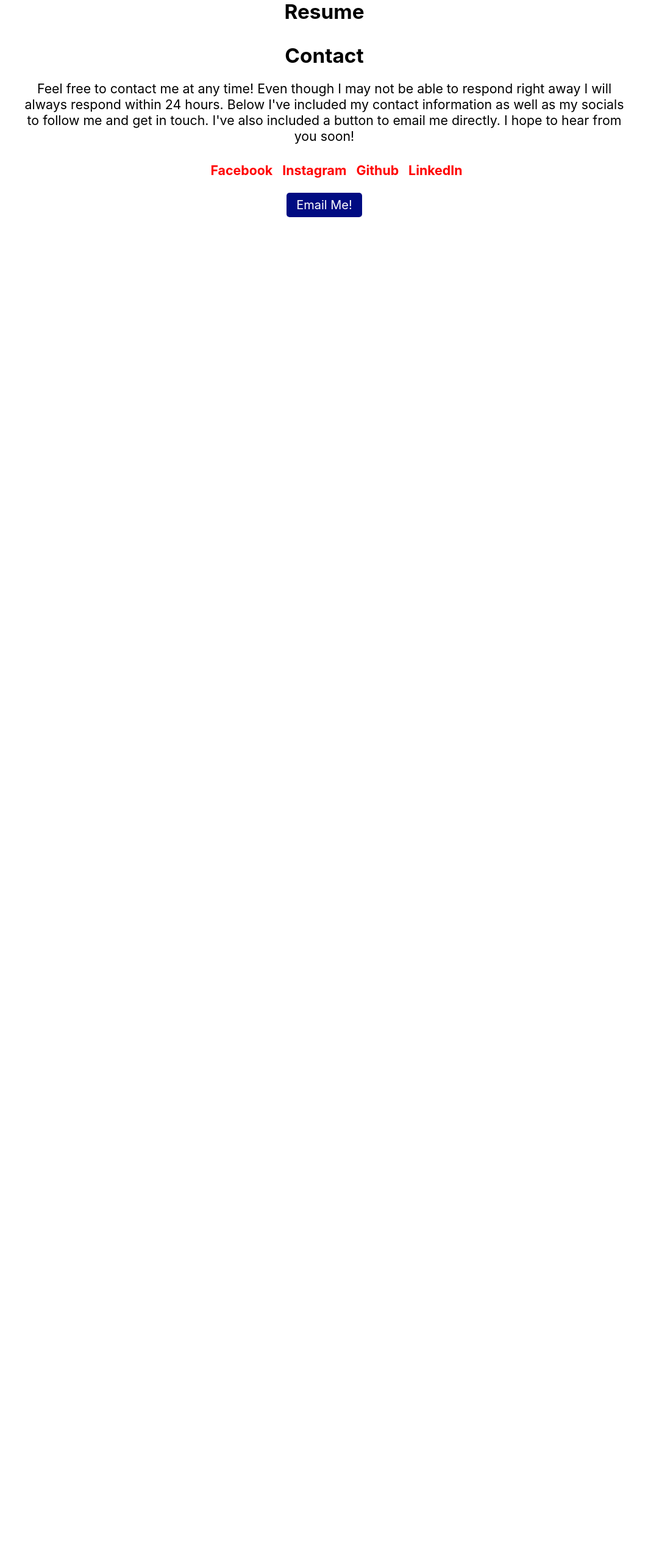
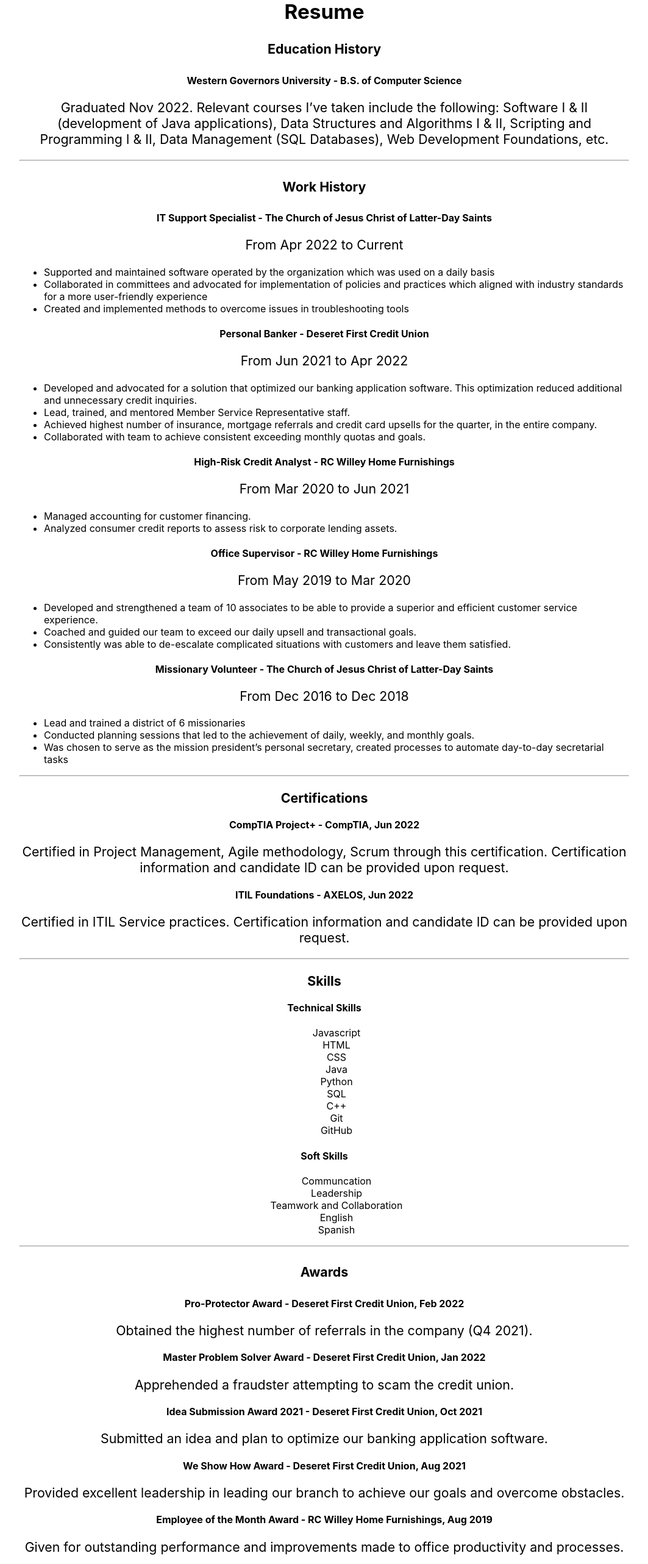
Before and after one commit to hewitson-j/react-jh-website, a React (Create React App) app: page / in a window 1280 px wide. Shown: the part 1200-3764 px from the top of the page at 61% size, without its empty margins (108-1171 px from the left). Before the commit the page ends 1588 px from the top, so only its background shows below. Built offline with nearby package versions, Linux system fonts and the light colour scheme.

Commit message:
Added resume module.

```diff
--- a/src/App.css
+++ b/src/App.css
@@ -20,11 +20,11 @@
   margin: auto;
 }
 
-.site-content h3 {
+.site-content .content-header {
   font-size: 30pt;
 }
 
-.site-content h4 {
+.site-content .content-subheader {
   font-size: 25pt;
   margin: 2rem auto 1rem auto;
 }
--- a/src/App.js
+++ b/src/App.js
@@ -1,6 +1,7 @@
 import "./App.css";
 import Navbar from "./components/Navbar";
 import ContactCard from "./components/ContactCard";
+import Resume from "./components/Resume";
 
 function App() {
   return (
@@ -11,7 +12,7 @@
       </div>
       <Navbar />
       <div className="site-content">
-        <h3>Welcome!</h3>
+        <h3 className="content-header">Welcome!</h3>
         <p>
           My name is Jacob Hewitson. I am a Software Engineer with a B.S. of
           Computer Science. I'm really excited to work with you and provide
@@ -23,7 +24,7 @@
         </button>
       </div>
       <div className="site-content" id="about-me">
-        <h4>Meet Jacob!</h4>
+        <h4 className="content-subheader">Meet Jacob!</h4>
         <img
           id="profile-photo"
           src={process.env.PUBLIC_URL + "/ProfilePhoto.jpg"}
@@ -32,7 +33,7 @@
         <p></p>
       </div>
       <div className="site-content" id="projects">
-        <h4>Projects</h4>
+        <h4 className="content-subheader">Projects</h4>
         <p>
           Here's some of the projects I've done. All of this information can be
           found in my Github which I'll link below:
@@ -42,10 +43,11 @@
         </a>
       </div>
       <div className="site-content" id="resume">
-        <h4>Resume</h4>
+        <h4 className="content-subheader">Resume</h4>
+        <Resume />
       </div>
       <div className="site-content" id="contact">
-        <h4>Contact</h4>
+        <h4 className="content-subheader">Contact</h4>
         <ContactCard />
       </div>
     </div>
--- /dev/null
+++ b/src/components/Resume.css
@@ -0,0 +1,13 @@
+.resume-section-headers {
+    font-size: 16pt;
+}
+
+.task-summaries {
+    /* display: block !important; */
+    text-align: left;
+}
+
+.skills-item {
+    list-style: none;
+    text-align: center;
+}
--- /dev/null
+++ b/src/components/Resume.js
@@ -0,0 +1,191 @@
+import "./Resume.css";
+
+function Resume() {
+  return (
+    <>
+      <div className="education">
+        <h4 className="resume-section-headers">Education History</h4>
+        <h4>Western Governors University - B.S. of Computer Science</h4>
+        <p>
+          Graduated Nov 2022. Relevant courses I’ve taken include the following:
+          Software I & II (development of Java applications), Data Structures
+          and Algorithms I & II, Scripting and Programming I & II, Data
+          Management (SQL Databases), Web Development Foundations, etc.
+        </p>
+      </div>
+      <hr></hr>
+      <div className="work-history">
+        <h4 className="resume-section-headers">Work History</h4>
+        <h4>
+          IT Support Specialist - The Church of Jesus Christ of Latter-Day
+          Saints
+        </h4>
+        <p>From Apr 2022 to Current</p>
+        <ul>
+          <li className="task-summaries">
+            Supported and maintained software operated by the organization which
+            was used on a daily basis
+          </li>
+          <li className="task-summaries">
+            Collaborated in committees and advocated for implementation of
+            policies and practices which aligned with industry standards for a
+            more user-friendly experience
+          </li>
+          <li className="task-summaries">
+            Created and implemented methods to overcome issues in
+            troubleshooting tools
+          </li>
+        </ul>
+
+        <h4>Personal Banker - Deseret First Credit Union</h4>
+        <p>From Jun 2021 to Apr 2022</p>
+        <ul>
+          <li className="task-summaries">
+            Developed and advocated for a solution that optimized our banking
+            application software. This optimization reduced additional and
+            unnecessary credit inquiries.
+          </li>
+          <li className="task-summaries">
+            Lead, trained, and mentored Member Service Representative staff.
+          </li>
+          <li className="task-summaries">
+            Achieved highest number of insurance, mortgage referrals and credit
+            card upsells for the quarter, in the entire company.
+          </li>
+          <li className="task-summaries">
+            Collaborated with team to achieve consistent exceeding monthly
+            quotas and goals.
+          </li>
+        </ul>
+
+        <h4>High-Risk Credit Analyst - RC Willey Home Furnishings</h4>
+        <p>From Mar 2020 to Jun 2021</p>
+        <ul>
+          <li className="task-summaries">
+            Managed accounting for customer financing.
+          </li>
+          <li className="task-summaries">
+            Analyzed consumer credit reports to assess risk to corporate lending
+            assets.
+          </li>
+        </ul>
+
+        <h4>Office Supervisor - RC Willey Home Furnishings</h4>
+        <p>From May 2019 to Mar 2020</p>
+        <ul>
+          <li className="task-summaries">
+            Developed and strengthened a team of 10 associates to be able to
+            provide a superior and efficient customer service experience.
+          </li>
+          <li className="task-summaries">
+            Coached and guided our team to exceed our daily upsell and
+            transactional goals.
+          </li>
+          <li className="task-summaries">
+            Consistently was able to de-escalate complicated situations with
+            customers and leave them satisfied.
+          </li>
+        </ul>
+
+        <h4>
+          Missionary Volunteer - The Church of Jesus Christ of Latter-Day Saints
+        </h4>
+        <p>From Dec 2016 to Dec 2018</p>
+        <ul>
+          <li className="task-summaries">
+            Lead and trained a district of 6 missionaries
+          </li>
+          <li className="task-summaries">
+            Conducted planning sessions that led to the achievement of daily,
+            weekly, and monthly goals.
+          </li>
+          <li className="task-summaries">
+            Was chosen to serve as the mission president’s personal secretary,
+            created processes to automate day-to-day secretarial tasks
+          </li>
+        </ul>
+      </div>
+      <hr></hr>
+      <div class="certifications">
+        <h3 className="resume-section-headers">Certifications</h3>
+
+        <h4>CompTIA Project+ - CompTIA, Jun 2022</h4>
+        <p>
+          Certified in Project Management, Agile methodology, Scrum through this
+          certification. Certification information and candidate ID can be
+          provided upon request.
+        </p>
+
+        <h4>ITIL Foundations - AXELOS, Jun 2022</h4>
+        <p>
+          Certified in ITIL Service practices. Certification information and
+          candidate ID can be provided upon request.
+        </p>
+      </div>
+      <hr></hr>
+      <div className="skills">
+        <h3 className="resume-section-headers">Skills</h3>
+
+        <h4>Technical Skills</h4>
+        <ul>
+          <li className="skills-item">Javascript</li>
+          <li className="skills-item">HTML</li>
+          <li className="skills-item">CSS</li>
+          <li className="skills-item">Java</li>
+          <li className="skills-item">Python</li>
+          <li className="skills-item">SQL</li>
+          <li className="skills-item">C++</li>
+          <li className="skills-item">Git</li>
+          <li className="skills-item">GitHub</li>
+        </ul>
+
+        <h4>Soft Skills</h4>
+        <ul>
+          <li className="skills-item">Communcation</li>
+          <li className="skills-item">Leadership</li>
+          <li className="skills-item">Teamwork and Collaboration</li>
+          <li className="skills-item">English</li>
+          <li className="skills-item">Spanish</li>
+        </ul>
+      </div>
+      <hr></hr>
+      <div className="awards">
+        <h4 className="resume-section-headers">Awards</h4>
+
+        <h4>Pro-Protector Award - Deseret First Credit Union, Feb 2022</h4>
+        <p>
+          Obtained the highest number of referrals in the company (Q4 2021).
+        </p>
+
+        <h4>
+          Master Problem Solver Award - Deseret First Credit Union, Jan 2022
+        </h4>
+        <p>Apprehended a fraudster attempting to scam the credit union.</p>
+
+        <h4>
+          Idea Submission Award 2021 - Deseret First Credit Union, Oct 2021
+        </h4>
+        <p>
+          Submitted an idea and plan to optimize our banking application
+          software.
+        </p>
+
+        <h4>We Show How Award - Deseret First Credit Union, Aug 2021 </h4>
+        <p>
+          Provided excellent leadership in leading our branch to achieve our
+          goals and overcome obstacles.
+        </p>
+
+        <h4>
+          Employee of the Month Award - RC Willey Home Furnishings, Aug 2019
+        </h4>
+        <p>
+          Given for outstanding performance and improvements made to office
+          productivity and processes.
+        </p>
+      </div>
+    </>
+  );
+}
+
+export default Resume;
```
